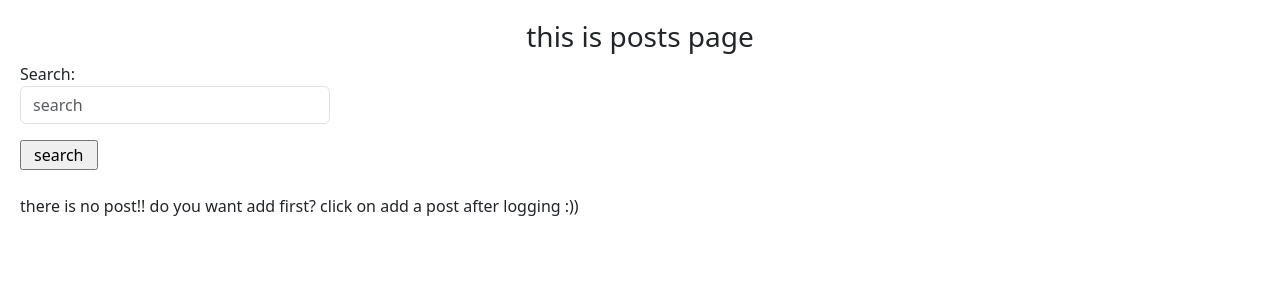
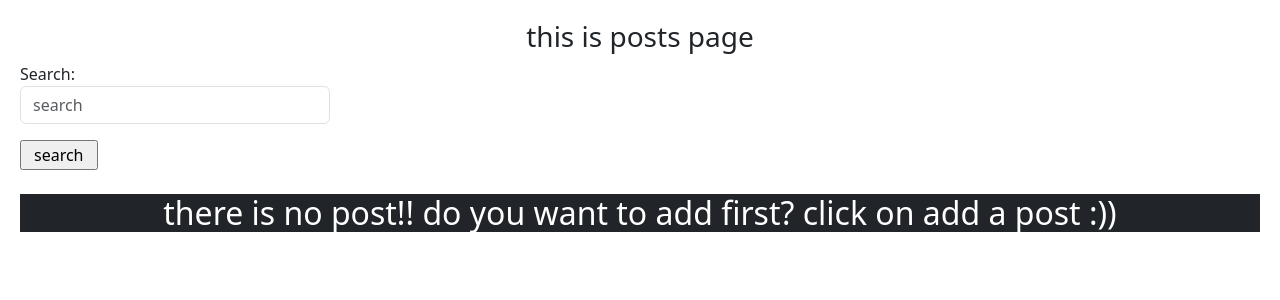
Before and after one commit to bahmanpnn/simple_social_media, a Django app: page /posts/ in a window 1280 px wide. Shown: the part 56-356 px from the top of the page. Run offline with Django 5.2, Linux system fonts and the light colour scheme; data that the repository does not hold is empty.

Commit message:
no posts msg changed for post page

```diff
--- a/accounts/templates/accounts/profile.html
+++ b/accounts/templates/accounts/profile.html
@@ -12,7 +12,7 @@
         <form method='post' action="" novalidate >
           {% csrf_token %}
           {{profile_form.as_p}}
-          <input value='edit' type='submit' class="btn btn-dark">
+          <input value='edit' type='submit' class="col-md-1 btn btn-dark">
         </form>
     <hr>
     </br>
--- a/home/templates/home/posts.html
+++ b/home/templates/home/posts.html
@@ -13,6 +13,7 @@
     </br>
     {% if request.user.is_authenticated %}
     <a href="{% url "home:post-create" %}" class="btn btn-success">add a new post</a>
+    <br>
 
     {% endif %}
       {% if posts %}
@@ -33,6 +34,6 @@
         </br>
         {% endfor %}
         {% else %}
-        <p>there is no post!! do you want add first? click on add a post after logging :))</p>
+        <h2 class='text-center bg-dark text-white'>there is no post!! do you want to add first? click on add a post :))</h2>
       {% endif %}
 {% endblock content %}
```
